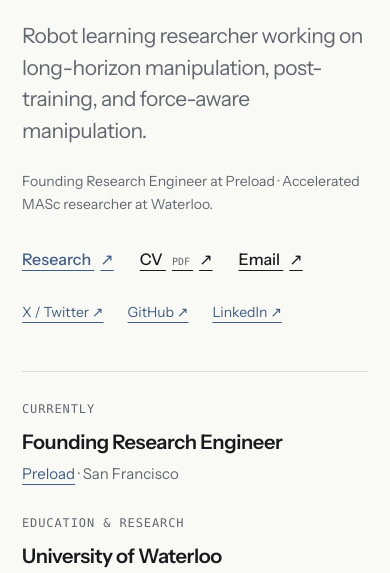
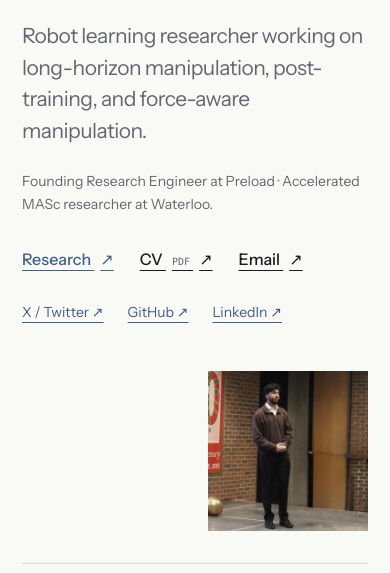
Before and after one commit to ryanrahman27/personal-website, a plain HTML site: page index.html in a window 390 px wide. Shown: the part 269-842 px from the top of the page. Drawn offline with Linux system fonts and the light colour scheme.

Commit message:
Enlarge homepage portrait and use colour photo

```diff
--- a/assets/site.css
+++ b/assets/site.css
@@ -17,10 +17,10 @@
 .site-header nav a:hover,.site-header nav a[aria-current]{color:var(--link);text-decoration:underline}
 .eyebrow{font:12px/1.6 var(--mono);text-transform:uppercase;letter-spacing:.075em;color:var(--muted);margin:0 0 16px}
 .hero{padding:80px 0 0}
-.hero-layout{display:grid;grid-template-columns:minmax(0,800px) 1fr;gap:56px;align-items:start}
+.hero-layout{display:grid;grid-template-columns:minmax(0,1fr) 240px;gap:56px;align-items:start}
 .hero-intro{font-size:26px;line-height:1.45;letter-spacing:-.025em;color:var(--muted);max-width:680px;margin:0 0 20px}
 .hero-affiliation{font-size:15px;max-width:680px;color:var(--muted)}
-.portrait{width:104px;height:130px;object-fit:cover;object-position:center top;justify-self:end;margin-top:34px;filter:grayscale(100%)}
+.portrait{width:240px;height:240px;object-fit:contain;justify-self:end;margin-top:34px}
 .hero-actions{display:flex;gap:32px;align-items:center;margin:32px 0 56px}
 .hero-actions a{font-size:17px;font-weight:500;color:var(--text);padding:8px 0}
 .hero-actions a:first-child{color:var(--link)}
@@ -97,7 +97,7 @@
 
 @media(max-width:900px){.site-shell{padding:0 32px}
 .site-header nav{gap:20px}
-.hero-layout{grid-template-columns:1fr 100px;gap:24px}
+.hero-layout{grid-template-columns:minmax(0,1fr) 180px;gap:24px}.portrait{width:180px;height:180px}
 h1{font-size:60px}
 .hero-intro{font-size:23px}
 .work-row{gap:32px;grid-template-columns:42% 1fr}
@@ -113,7 +113,7 @@
 .site-header nav a{font-size:13px;padding:12px 0}
 .hero{padding-top:48px}
 .hero-layout{display:block}
-.portrait{display:none}
+.portrait{display:block;width:160px;height:160px;margin:0 0 32px}
 h1{font-size:44px;letter-spacing:-.045em;margin:20px 0 24px}
 .hero-intro{font-size:21px;line-height:1.5}
 .hero-affiliation{font-size:14px;margin-top:24px}
--- a/index.html
+++ b/index.html
@@ -31,7 +31,7 @@
 <div class="hero-actions"><a href="research.html">Research <span aria-hidden="true">↗</span></a><a href="assets/ryan-rahman-cv.pdf">CV <span class="file-type">PDF</span> <span aria-hidden="true">↗</span></a><a href="mailto:r8rahman@uwaterloo.ca">Email <span aria-hidden="true">↗</span></a>
 </div>
 <nav class="social-links" aria-label="Social profiles"><a href="https://x.com/ryanrahman360">X / Twitter ↗</a><a href="https://github.com/ryanrahman27">GitHub ↗</a><a href="https://www.linkedin.com/in/ryan-rahman27/">LinkedIn ↗</a></nav>
-</div><img class="portrait" src="assets/ryan.jpg" width="120" height="150" alt="Ryan Rahman">
+</div><img class="portrait" src="assets/ryan-square.jpg" width="700" height="700" alt="Ryan Rahman">
 </div>
 <div class="affiliations">
 <div>
```
Also changed, not shown: assets/ryan-square.jpg (added).
